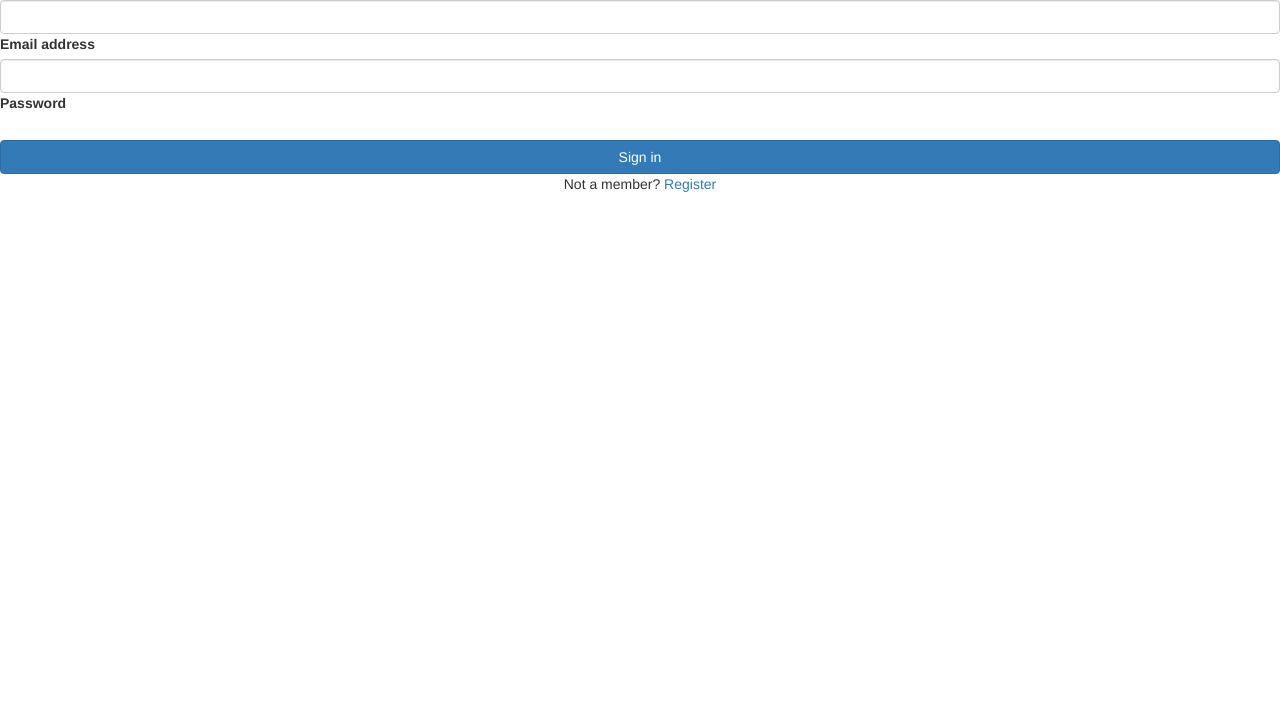
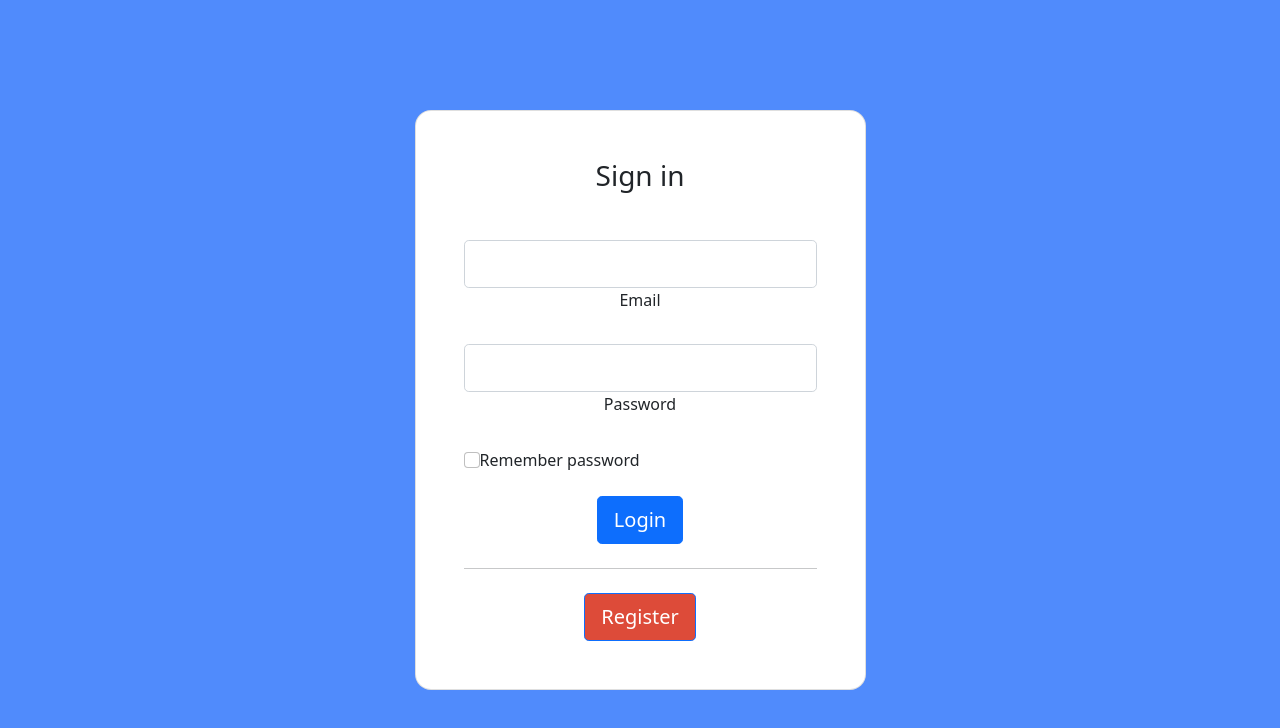
Before and after one commit to 200tristan/cs326-final-nineteen, a plain HTML site: page src/login.html in a window 1280 px wide. Drawn offline with nearby package versions, Linux system fonts and the light colour scheme.

Commit message:
Login Redo

```diff
--- a/src/login.html
+++ b/src/login.html
@@ -4,54 +4,51 @@
 
   <title>Bootstrap Demo ScribblGram</title>
   <meta charset="utf-8">
-  <meta name="viewport" content="width=device-width, initial-scale=1">
-  <link rel="stylesheet" href="https://maxcdn.bootstrapcdn.com/bootstrap/3.4.1/css/bootstrap.min.css">
-  <script src="https://ajax.googleapis.com/ajax/libs/jquery/3.6.0/jquery.min.js"></script>
-  <script src="https://maxcdn.bootstrapcdn.com/bootstrap/3.4.1/js/bootstrap.min.js"></script>
+
+  <link rel="stylesheet" href="https://cdn.jsdelivr.net/npm/bootstrap@5.1.3/dist/css/bootstrap.min.css">
+  <script src="https://cdn.jsdelivr.net/npm/bootstrap@5.1.3/dist/js/bootstrap.bundle.min.js"></script>
 </head>
-<body>
+<section class="vh-100" style="background-color: #508bfc;">
+  <div class="container py-5 h-100">
+    <div class="row d-flex justify-content-center align-items-center h-100">
+      <div class="col-12 col-md-8 col-lg-6 col-xl-5">
+        <div class="card shadow-2-strong" style="border-radius: 1rem;">
+          <div class="card-body p-5 text-center">
 
-<form>
-    <!-- Email input -->
+            <h3 class="mb-5">Sign in</h3>
+
             <div class="form-outline mb-4">
-      <input type="email" id="form2Example1" class="form-control" />
-      <label class="form-label" for="form2Example1">Email address</label>
+              <input type="email" id="typeEmailX-2" class="form-control form-control-lg" />
+              <label class="form-label" for="typeEmailX-2">Email</label>
             </div>
 
-    <!-- Password input -->
             <div class="form-outline mb-4">
-      <input type="password" id="form2Example2" class="form-control" />
-      <label class="form-label" for="form2Example2">Password</label>
+              <input type="password" id="typePasswordX-2" class="form-control form-control-lg" />
+              <label class="form-label" for="typePasswordX-2">Password</label>
             </div>
 
-    <!-- 2 column grid layout for inline styling -->
-    <div class="row mb-4">
-      <div class="col d-flex justify-content-center">
             <!-- Checkbox -->
-        <div class="form-check">
+            <div class="form-check d-flex justify-content-start mb-4">
               <input
                 class="form-check-input"
                 type="checkbox"
                 value=""
-            id="form2Example31"
-            checked
+                id="form1Example3"
               />
+              <label class="form-check-label" for="form1Example3"> Remember password </label>
+            </div>
+
+            <button class="btn btn-primary btn-lg btn-block" type="submit">Login</button>
+
+            <hr class="my-4">
+
+            <button class="btn btn-lg btn-block btn-primary" style="background-color: #dd4b39;" type="submit"> Register</button>
+
 
           </div>
         </div>
-
-
       </div>
-
-    <!-- Submit button -->
-    <button type="button" class="btn btn-primary btn-block mb-4">Sign in</button>
-
-    <!-- Register buttons -->
-    <div class="text-center">
-      <p>Not a member? <a href="#!">Register</a></p>
-
-      </button>
     </div>
-  </form>
-</body>
+  </div>
+</section>
 </html>
```
Also changed, not shown: src/index.html (+3 -3 lines). Lines whose indentation alone changed are shown as unchanged.
